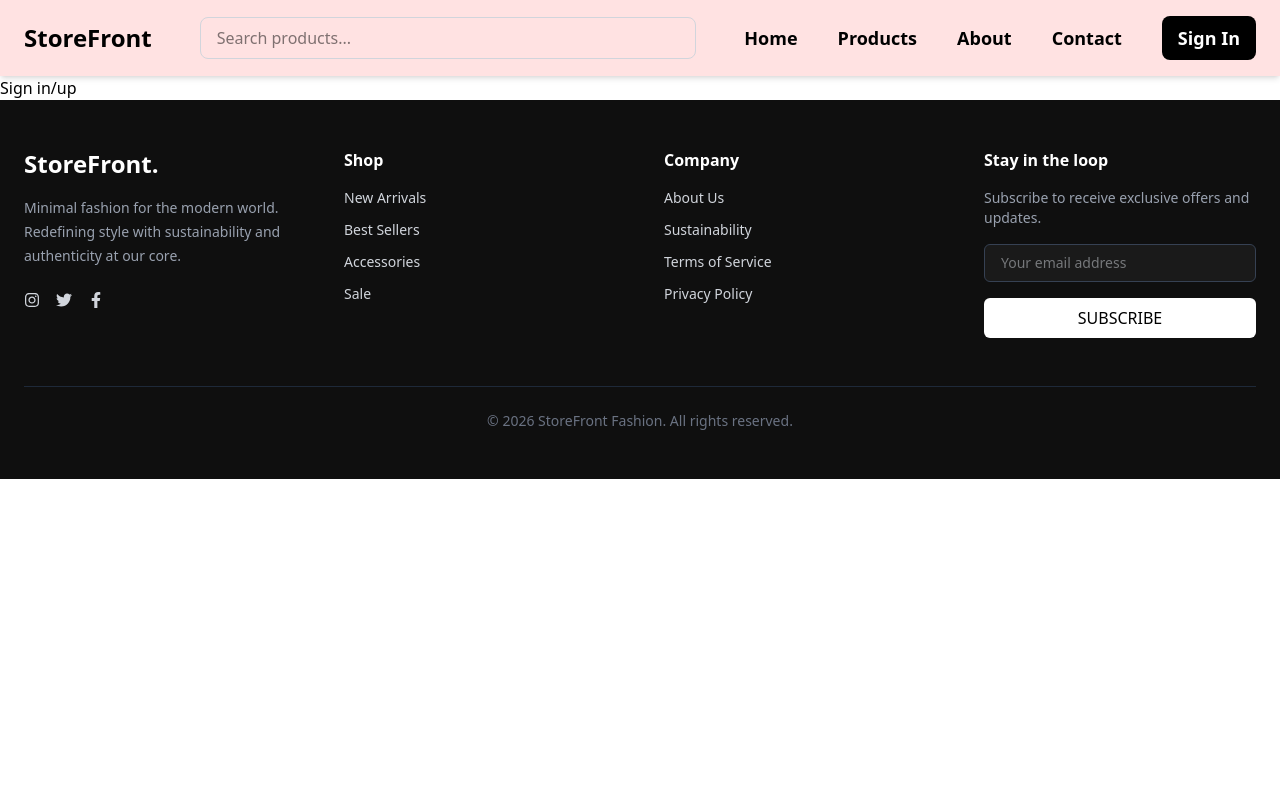
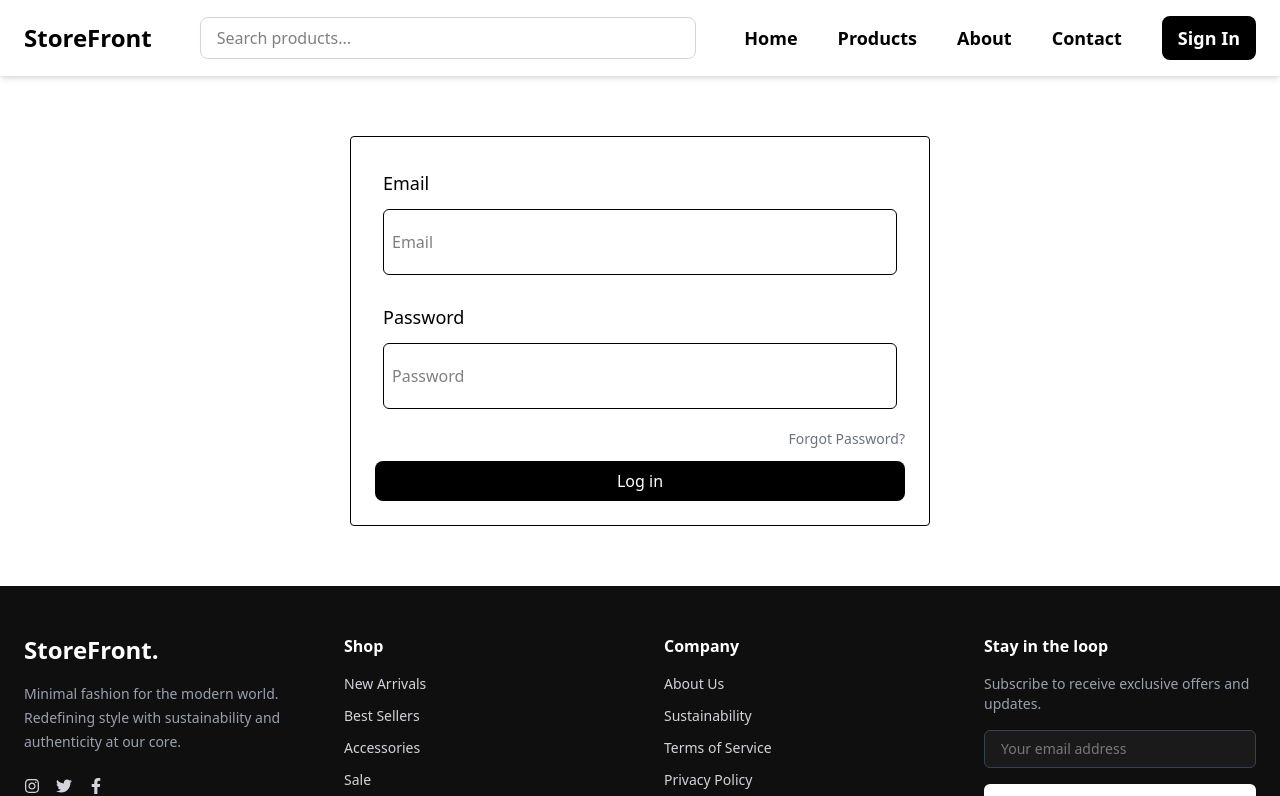
Before and after one commit to DeepakChauhan33/storefront-react, a React (Vite) app: page /signIn in a window 1280 px wide. Shown: the top 796 px of the page. Built offline with nearby package versions, Linux system fonts and the light colour scheme.

Commit message:
Create login form

```diff
--- a/src/Components/Navbar.jsx
+++ b/src/Components/Navbar.jsx
@@ -8,7 +8,7 @@ const Navbar = () => {
   const [isOpen, setIsOpen] = useState(false);
 
   return (
-    <nav className="w-full bg-red-100 flex justify-center items-center shadow-md py-1">
+    <nav className="w-full bg-white flex justify-center items-center shadow-md py-1">
       <div className="w-full  px-6 py-3">
         <div className="flex items-center justify-between">
 
--- a/src/Pages/Signup.jsx
+++ b/src/Pages/Signup.jsx
@@ -2,9 +2,65 @@ import React from 'react'
 
 const Signup = () => {
   return (
-    <div>
-      Sign in/up
-    </div>
+    <>
+
+      <div className='w-full p-15 flex justify-center items-center '>
+
+
+        <form className='w-1/2 border p-6 rounded-sm space-y-3'>
+
+          {/* FOR EMAIL */}
+          <div className='flex flex-col gap-y-3  p-2 rounded-md '>
+            <label className='text-lg font-normal' htmlFor="email">Email</label>
+            <input
+              className='py-5 px-2 outline-none border rounded-md transition focus:border-blue-600 duration-400'
+              type="email"
+              id='email'
+              placeholder='Email' />
+          </div>
+
+
+          {/* FOR PASSWORD */}
+          <div className='flex flex-col gap-y-3  p-2 rounded-md '>
+            <label className='text-lg font-normal' htmlFor="password">Password</label>
+            <input
+              className='py-5 px-2 outline-none border rounded-md transition focus:border-blue-600 ease-in-out duration-400 '
+              type="password"
+              id='password'
+              placeholder='Password' />
+          </div>
+
+
+
+
+
+          {/* Forgot Password */}
+          <div className="text-right text-sm">
+            <button
+              type="button"
+              className="text-gray-500 hover:text-black"
+            >
+              Forgot Password?
+            </button>
+          </div>
+
+
+          {/* For Submit Button */}
+          <div>
+            <button
+              className="w-full bg-black text-white py-2 rounded-lg hover:bg-gray-900 transition"
+            >
+              Log in
+            </button>
+          </div>
+
+
+        </form>
+
+
+      </div>
+
+    </>
   )
 }
 
```
